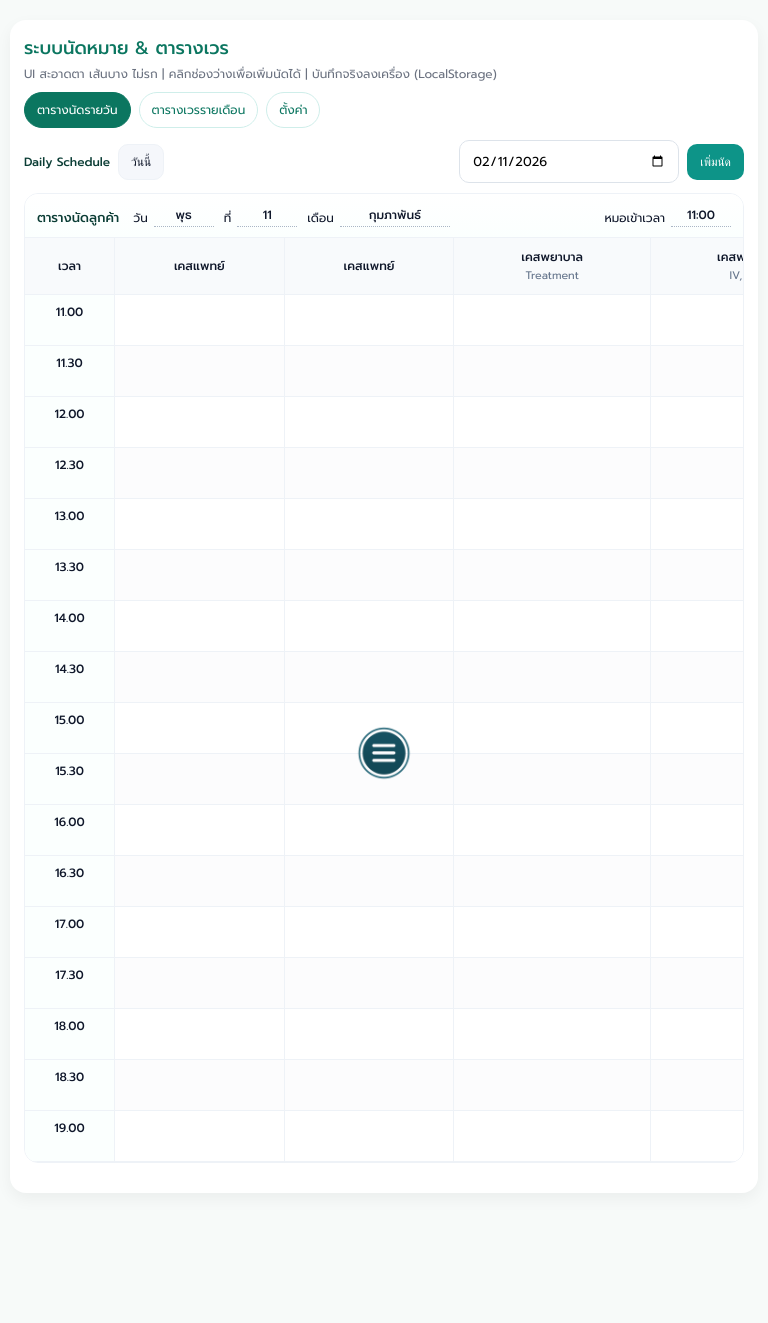
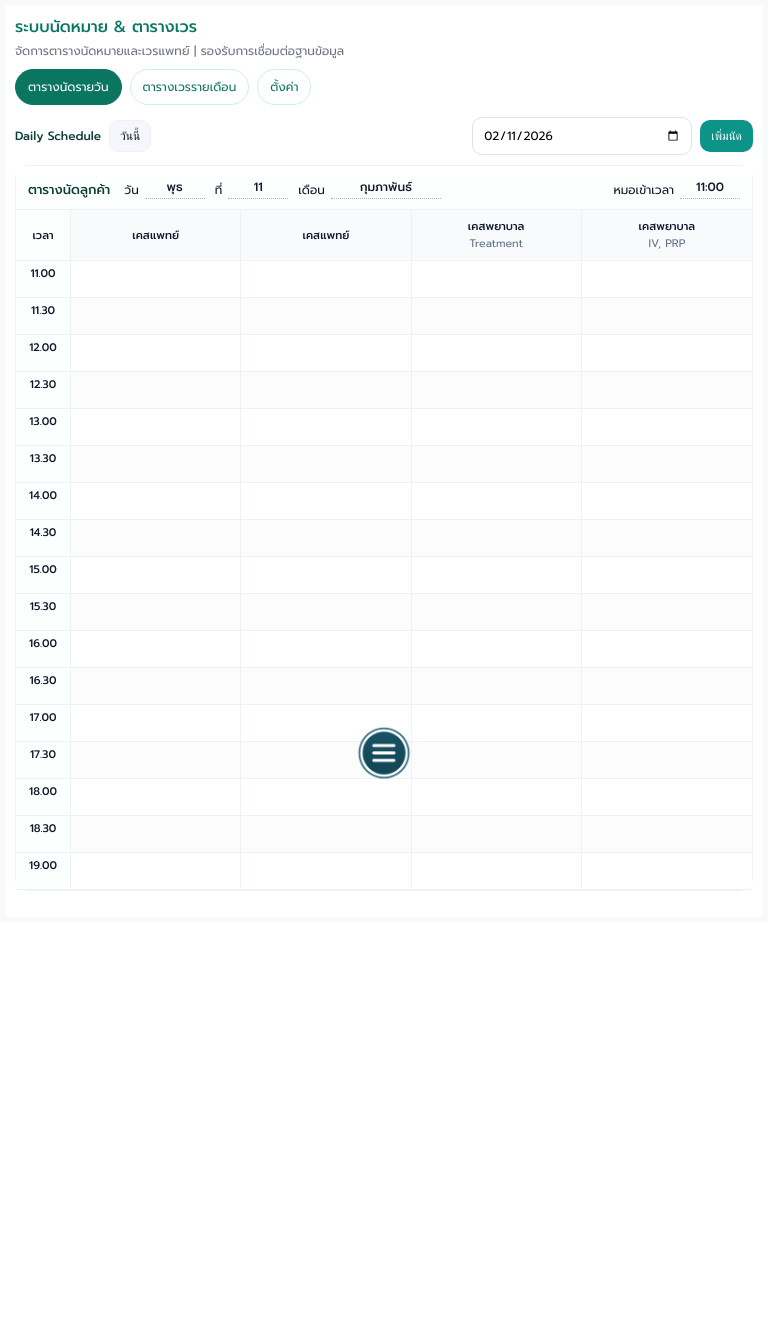
Before and after one commit to SumoSk/sumoapp, a Flask app: page /appointments in a window 768 px wide. After the commit the page ends 891 px from the top, so only its background shows below. Run offline with Flask 3, Linux system fonts and the light colour scheme; the visitor is signed in with stand-in values (Sample User, id 1); parts of the project's set-up code (start-up, migrations or seed data) failed here and were passed over; some libraries are stand-ins or nearby versions.

Commit message:
อัปเดตโค้ดทั้งหมด

```diff
--- a/templates/appointments.html
+++ b/templates/appointments.html
@@ -2,10 +2,9 @@
 <html lang="th">
 <head>
   <meta charset="utf-8">
-  <meta name="viewport" content="width=device-width, initial-scale=1, viewport-fit=cover">
+  <meta name="viewport" content="width=device-width, initial-scale=1, viewport-fit=cover, maximum-scale=1.0, user-scalable=no">
   <title>ตารางนัด & ตารางเวร</title>
 
-  <!-- ใช้เฉพาะน้ำหนักบาง/ปกติ/กึ่งหนา (ตัดตัวหนาออก) -->
   <link href="https://fonts.googleapis.com/css2?family=Prompt:wght@300;400;500&display=swap" rel="stylesheet">
 
   <style>
@@ -49,7 +48,7 @@
       border-radius:var(--radius);
       box-shadow:var(--shadow);
       padding:14px;
-      overflow:hidden;
+      overflow: visible;
     }
 
     .headline{font-size:18px;font-weight:500;color:#0b7660;margin:0 0 6px}
@@ -96,7 +95,7 @@
     .paperWrap{
       border:1px solid var(--grid);
       border-radius:14px;
-      overflow:hidden;
+      overflow:visible;
       background:#fff;
     }
     .paperHeader{
@@ -143,7 +142,7 @@
     }
     table.clean{
       width:100%;
-      min-width:820px; /* เดสก์ท็อป */
+      min-width:820px; /* Default Desktop */
       border-collapse:separate;
       border-spacing:0;
       background:#fff;
@@ -218,8 +217,9 @@
       box-shadow:0 10px 20px rgba(2,8,23,.06);
       display:grid; gap:2px;
       cursor:pointer;
+      overflow: visible;
     }
-    .apptCard .name{font-weight:500;font-size:13px}
+    .apptCard .name{font-weight:500;font-size:13px; white-space: nowrap; overflow: visible; text-overflow: ellipsis;}
     .apptCard .meta{font-size:11px;color:#334155;opacity:.85;font-weight:400}
     .apptCard .foot{display:flex;justify-content:space-between;align-items:center;margin-top:4px}
     .tag{
@@ -261,7 +261,7 @@
       border-top:1px solid var(--grid);
       padding:8px 8px 10px;
       background:#fff;
-      overflow:hidden;
+      overflow:visible;
     }
     .iosDay:nth-child(7n){border-right:none}
     .iosDay .num{font-weight:500;font-size:16px;color:#0f172a}
@@ -272,7 +272,7 @@
       display:flex;align-items:center;gap:6px;
       padding:6px 8px;border-radius:8px;
       font-weight:500;font-size:12px;
-      white-space:nowrap;overflow:hidden;text-overflow:ellipsis;
+      white-space:nowrap;overflow:visible;text-overflow:ellipsis;
     }
     .ev-green{background:#d9f2cc;color:#1f5e2b}
     .ev-purple{background:#e9d5ff;color:#6b21a8}
@@ -301,7 +301,7 @@
       width:min(520px, 100%);
       background:#fff;
       border-radius:16px;
-      overflow:hidden;
+      overflow:visible;
       box-shadow:0 12px 26px rgba(0,0,0,.16);
       border:1px solid rgba(255,255,255,.25);
     }
@@ -324,6 +324,67 @@
     .grid2{display:grid;grid-template-columns:1fr 1fr;gap:10px}
 
     /* =========================
+       IPAD / TABLET (Portrait & Landscape Compact)
+       แก้ให้ไม่เลื่อนจอ (Fit Screen) + ทำให้เล็ก
+       ========================= */
+    @media (min-width: 641px) and (max-width: 1024px) {
+      body {
+        padding: 5px;
+      }
+      .container {
+        max-width: 100%;
+        margin: 0;
+        padding: 10px;
+        border-radius: 0;
+        box-shadow: none;
+      }
+      .headline { font-size: 16px; }
+
+      /* บังคับตารางให้หดอยู่ในหน้าจอ */
+      table.clean {
+        min-width: 100%;
+        width: 100%;
+        table-layout: fixed; /* หัวใจสำคัญ: บังคับคอลัมน์หารเท่ากันตาม % */
+      }
+      table.clean thead th {
+        font-size: 11px;
+        padding: 8px 4px;
+        white-space: normal; /* ยอมให้หัวตารางตัดบรรทัดได้ถ้าที่แคบ */
+      }
+      table.clean tbody td {
+        padding: 4px; /* ลด padding */
+      }
+
+      /* ลดขนาดช่องเวลา */
+      .timeCell {
+        width: 55px !important;
+        font-size: 11px;
+      }
+
+      /* ย่อขนาดการ์ดนัด */
+      .apptCard {
+        padding: 6px;
+        gap: 1px;
+      }
+      .apptCard .name { font-size: 11px; }
+      .apptCard .meta { font-size: 9px; display: none; } /* ซ่อน meta ถ้าที่แคบมาก */
+      .apptCard .foot { margin-top: 2px; }
+      .tag { padding: 2px 6px; font-size: 9px; }
+      .tag .dot { width: 6px; height: 6px; }
+
+      .slotEmpty {
+        font-size: 10px;
+        min-height: 28px;
+      }
+
+      /* ปรับ Input ให้เล็กลง */
+      .ipt, .btn {
+        padding: 8px 10px;
+        font-size: 12px;
+      }
+    }
+
+    /* =========================
        MOBILE: ทำให้ "ไม่ใหญ่ไป" + เต็มจอ + ตารางเลื่อนง่าย
        ========================= */
     @media (max-width:640px){
@@ -344,7 +405,7 @@
       .btn{padding:9px 10px;font-size:11.5px;border-radius:10px}
       .ipt{padding:9px 10px;font-size:12.5px}
 
-      /* ลดความกว้างขั้นต่ำของตารางบนมือถือให้ไม่ดู “ใหญ่” */
+      /* มือถือยอมให้เลื่อนซ้ายขวาได้ เพราะจอเล็กเกิน */
       table.clean{min-width:680px}
       table.clean thead th{padding:9px 6px;font-size:11.5px}
       table.clean tbody td{padding:7px}
@@ -367,6 +428,20 @@
       .line.medium{min-width:92px}
       .grid2{grid-template-columns:1fr}
     }
+
+    /* เพิ่มต่อท้ายใน <style> */
+
+.iosDay.today {
+  background-color: #f0fdfa; /* สีพื้นหลังเขียวอ่อนๆ */
+  box-shadow: inset 0 0 0 2px var(--teal-600); /* กรอบด้านในสีเขียวเข้ม */
+  position: relative;
+}
+
+/* ทำให้ตัวเลขวันปัจจุบันเด่นขึ้นด้วย */
+.iosDay.today .num {
+  color: var(--teal-600);
+  font-weight: 600;
+}
   </style>
 </head>
 
@@ -375,7 +450,7 @@
   <div class="container">
     <div class="headline">ระบบนัดหมาย & ตารางเวร</div>
     <div class="sub-muted">
-      UI สะอาดตา เส้นบาง ไม่รก | คลิกช่องว่างเพื่อเพิ่มนัดได้ | บันทึกจริงลงเครื่อง (LocalStorage)
+      จัดการตารางนัดหมายและเวรแพทย์ | รองรับการเชื่อมต่อฐานข้อมูล
     </div>
 
     <div class="chips">
@@ -384,7 +459,6 @@
       <span class="chip" data-tab="settings">ตั้งค่า</span>
     </div>
 
-    <!-- ================= TAB: DAILY ================= -->
     <div class="panel active" id="panel-daily">
       <div class="section">
 
@@ -403,9 +477,9 @@
           <div class="paperHeader">
             <div class="left">
               <span class="paperTitle">ตารางนัดลูกค้า</span>
-              <span class="lineField">วัน <span class="line small" id="hdrDay">ศุกร์</span></span>
-              <span class="lineField">ที่ <span class="line small" id="hdrDateNum">2</span></span>
-              <span class="lineField">เดือน <span class="line medium" id="hdrMonth">มกราคม</span></span>
+              <span class="lineField">วัน <span class="line small" id="hdrDay">-</span></span>
+              <span class="lineField">ที่ <span class="line small" id="hdrDateNum">-</span></span>
+              <span class="lineField">เดือน <span class="line medium" id="hdrMonth">-</span></span>
             </div>
             <div class="right">
               <span class="lineField">หมอเข้าเวลา <span class="line small" id="hdrDoctorTime">11:00</span></span>
@@ -416,7 +490,7 @@
             <table class="clean" id="dailyTable">
               <thead>
                 <tr>
-                  <th style="width:90px">เวลา</th>
+                  <th class="timeCell">เวลา</th>
                   <th>เคสแพทย์</th>
                   <th>เคสแพทย์</th>
                   <th>เคสพยาบาล<br><span style="font-weight:400;font-size:11px;color:#64748b">Treatment</span></th>
@@ -431,11 +505,10 @@
       </div>
     </div>
 
-    <!-- ================= TAB: MONTHLY ================= -->
     <div class="panel" id="panel-monthly">
       <div class="section card">
         <div class="iosMonthHeader">
-          <div class="monthTitle" id="monthTitle">ธันวาคม 2568</div>
+          <div class="monthTitle" id="monthTitle">-</div>
           <div class="todayBtn" onclick="UI.monthToday()">วันนี้</div>
         </div>
 
@@ -444,7 +517,7 @@
             <input class="ipt" style="max-width:200px" type="month" id="monthPicker">
             <button class="btn btn-ghost" type="button" onclick="UI.renderMonth()">โหลดเดือน</button>
           </div>
-          <button class="btn btn-primary" type="button" onclick="UI.copyWeekMock()">Copy เวร</button>
+          <button class="btn btn-primary" type="button" onclick="UI.copyWeek()">Copy เวร</button>
         </div>
 
         <div class="iosWeekHead">
@@ -455,18 +528,14 @@
       </div>
     </div>
 
-    <!-- ================= TAB: SETTINGS ================= -->
     <div class="panel" id="panel-settings">
       <div class="section card">
-        <div style="font-weight:500;color:#0b3d35;margin-bottom:8px">ตั้งค่า (placeholder)</div>
-        <div class="sub-muted">เดี๋ยวผูกกับฐานข้อมูลภายหลัง</div>
+        <div style="font-weight:500;color:#0b3d35;margin-bottom:8px">การตั้งค่า</div>
+        <div class="sub-muted">ส่วนจัดการข้อมูลพื้นฐาน</div>
       </div>
     </div>
 
-  </div><!-- /container -->
-
-  <!-- ================= Modal: เพิ่ม/แก้นัดหมาย ================= -->
-  <div class="modal" id="apptModal" onclick="UI.closeOnBackdrop(event,'apptModal')">
+  </div><div class="modal" id="apptModal" onclick="UI.closeOnBackdrop(event,'apptModal')">
     <div class="box" onclick="event.stopPropagation()">
       <div class="hdr">
         <div>เพิ่มนัดหมาย</div>
@@ -474,9 +543,6 @@
       </div>
 
       <div class="body">
-        <div class="sub-muted" style="font-size:11px">
-          ตอนนี้บันทึกลงเครื่อง (LocalStorage) เพื่อให้ใช้ได้จริงทันที เดี๋ยวค่อยย้ายไป Supabase ภายหลัง
-        </div>
 
         <div>
           <label style="font-weight:500;color:#334155;font-size:12px;margin:2px 0 4px;display:block">ประเภทลูกค้า</label>
@@ -488,8 +554,7 @@
 
         <div id="existingBox">
           <label style="font-weight:500;color:#334155;font-size:12px;margin:2px 0 4px;display:block">ค้นหาลูกค้า (ชื่อ/เบอร์)</label>
-          <input class="ipt" id="custSearch" placeholder="พิมพ์ชื่อเพื่อใช้เป็นชื่อในตาราง (ยังไม่ผูกค้นหา)">
-          <div class="sub-muted" style="font-size:11px">ถ้าจะผูกค้นหา จะยิงไป /api/customers แล้วทำ autocomplete ได้</div>
+          <input class="ipt" id="custSearch" placeholder="พิมพ์ชื่อเพื่อค้นหา...">
         </div>
 
         <div id="guestBox" style="display:none">
@@ -534,7 +599,7 @@
 
       <div class="ftr">
         <button class="btn btn-ghost" type="button" onclick="UI.closeModal('apptModal')">ยกเลิก</button>
-        <button class="btn btn-primary" type="button" onclick="UI.saveApptMock()">บันทึก</button>
+        <button class="btn btn-primary" type="button" onclick="UI.saveAppt()">บันทึก</button>
       </div>
     </div>
   </div>
@@ -565,10 +630,10 @@
     }
 
     // =========================
-    // Appointments Store (LocalStorage)
+    // Appointments Store (Using LocalStorage for now, ready for API)
     // =========================
     const ApptStore = {
-      key: 'CLINIC_APPTS_V1',
+      key: 'CLINIC_APPTS_REAL',
 
       _load(){
         try{
@@ -597,11 +662,13 @@
         if(i >= 0) arr[i] = appt;
         else arr.push(appt);
         this._save(arr);
+        // TODO: Call API to save appointment here
       },
 
       remove(id){
         const arr = this._load().filter(x => x.id !== id);
         this._save(arr);
+        // TODO: Call API to delete appointment here
       }
     };
 
@@ -643,13 +710,13 @@
         ftr.innerHTML = `
           <button class="btn btn-ghost" type="button" onclick="UI.closeModal('apptModal')">ยกเลิก</button>
           ${delBtn}
-          <button class="btn btn-primary" type="button" onclick="UI.saveApptMock()">${saveText}</button>
+          <button class="btn btn-primary" type="button" onclick="UI.saveAppt()">${saveText}</button>
         `;
       },
 
       deleteEditingAppt(){
         if(!UI._editingApptId) return;
-        if(!confirm('ลบนัดนี้ใช่ไหม?')) return;
+        if(!confirm('ยืนยันการลบนัดหมายนี้')) return;
         ApptStore.remove(UI._editingApptId);
         UI._editingApptId = null;
         UI.closeModal('apptModal');
@@ -680,7 +747,7 @@
         UI._syncModalFooterButtons();
       },
 
-      saveApptMock(){
+      saveAppt(){
         try{
           const type = document.getElementById('apptType').value;
 
@@ -721,7 +788,7 @@
           renderDailyTable();
         }catch(e){
           console.error(e);
-          alert('บันทึกไม่สำเร็จ');
+          alert('เกิดข้อผิดพลาดในการบันทึก');
         }
       },
 
@@ -737,7 +804,10 @@
         document.getElementById('monthPicker').value = d.toISOString().slice(0,7);
         UI.renderMonth();
       },
-      copyWeekMock(){ alert('Copy เวร (เดี๋ยวผูก API)'); },
+      copyWeek(){
+        // TODO: Implement API call to copy schedule pattern
+        console.log("Function copyWeek called: Logic to replicate schedule goes here.");
+      },
 
       renderMonth(){ renderIOSCalendar(); }
     };
@@ -826,21 +896,29 @@
       document.getElementById('hdrDay').textContent = TH_DAYS[d.getDay()];
       document.getElementById('hdrDateNum').textContent = String(d.getDate());
       document.getElementById('hdrMonth').textContent = TH_MONTHS[d.getMonth()];
+      // TODO: Fetch doctor time from settings/API
       document.getElementById('hdrDoctorTime').textContent = '11:00';
     }
 
-    // ---------------- Monthly calendar (เดิม) ----------------
+    // ---------------- Monthly calendar ----------------
     function thYear(y){ return y + 543; }
     function renderIOSCalendar(){
       const grid = document.getElementById('iosGrid');
       grid.innerHTML='';
 
       const mp = document.getElementById('monthPicker');
+      // ถ้าไม่มีค่า ให้ใช้เดือนปัจจุบัน
       const ym = mp.value || new Date().toISOString().slice(0,7);
       const [Y,M] = ym.split('-').map(Number);
 
       const first = new Date(Y, M-1, 1);
       const last  = new Date(Y, M, 0);
+
+      // เตรียมตัวแปรสำหรับเทียบวันปัจจุบัน
+      const now = new Date();
+      const currentYear = now.getFullYear();
+      const currentMonth = now.getMonth() + 1; // getMonth() เริ่มที่ 0
+      const currentDay = now.getDate();
 
       document.getElementById('monthTitle').textContent = `${TH_MONTHS[M-1]} ${thYear(Y)}`;
 
@@ -852,27 +930,23 @@
         grid.appendChild(b);
       }
 
-      const mock = {
-        3: [{cls:'ev-purple',icon:'👩',text:'พยาบาล16.30-18.30'},{cls:'ev-green',icon:'🩺',text:'Dr.Palmy'}],
-        4: [{cls:'ev-green',icon:'🩺',text:'Dr.Palmy'}],
-        6: [{cls:'ev-green',icon:'🩺',text:'Dr.Palmy'}],
-        7: [{cls:'ev-purple',icon:'👩',text:'พยาบาล13.30-15.30'},{cls:'ev-green',icon:'🩺',text:'Dr.Palmy'}],
-        8: [{cls:'ev-blue',icon:'📘',text:'Dion 14.00-1...'}],
-        11:[{cls:'ev-purple',icon:'👩',text:'พยาบาล16.30-18.30'},{cls:'ev-green',icon:'🩺',text:'Dr.Palmy'}],
-        12:[{cls:'ev-brown',icon:'☕',text:'Cinder13.30'}],
-      };
+      // TODO: Fetch real shifts from API based on Y and M
+      // const shifts = await fetch(`/api/shifts?month=${M}&year=${Y}`);
 
       for(let d=1; d<=last.getDate(); d++){
         const box=document.createElement('div');
-        box.className='iosDay';
-        box.onclick=()=>alert(`จัดเวรวันที่ ${d}/${M}/${thYear(Y)} (เดี๋ยวผูก modal)`);
 
-        const ev=(mock[d]||[]).map(e=>`
-          <div class="eventPill ${e.cls}" title="${escapeHtml(e.text)}">
-            <span class="icon">${escapeHtml(e.icon)}</span>
-            <span style="overflow:hidden;text-overflow:ellipsis">${escapeHtml(e.text)}</span>
-          </div>
-        `).join('');
+        // เช็คว่าเป็นวันนี้หรือไม่
+        const isToday = (Y === currentYear && M === currentMonth && d === currentDay);
+
+        // ถ้าใช่ ให้เติม class 'today'
+        box.className = 'iosDay' + (isToday ? ' today' : '');
+
+        box.onclick=()=> {
+          console.log(`Open shift modal for ${d}/${M}/${thYear(Y)}`);
+        };
+
+        const ev = '';
 
         box.innerHTML = `<div class="num">${d}</div><div class="events">${ev}</div>`;
         grid.appendChild(box);
```
